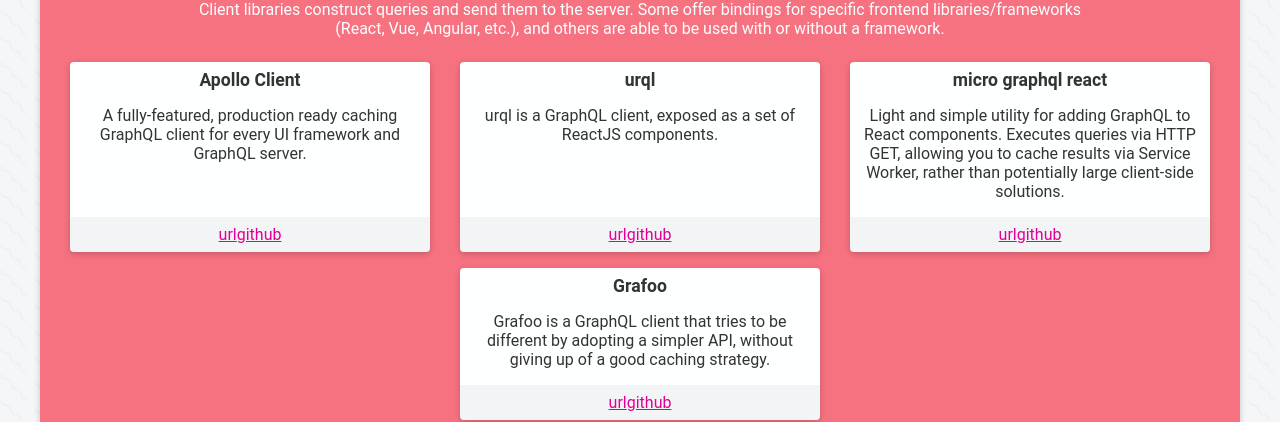
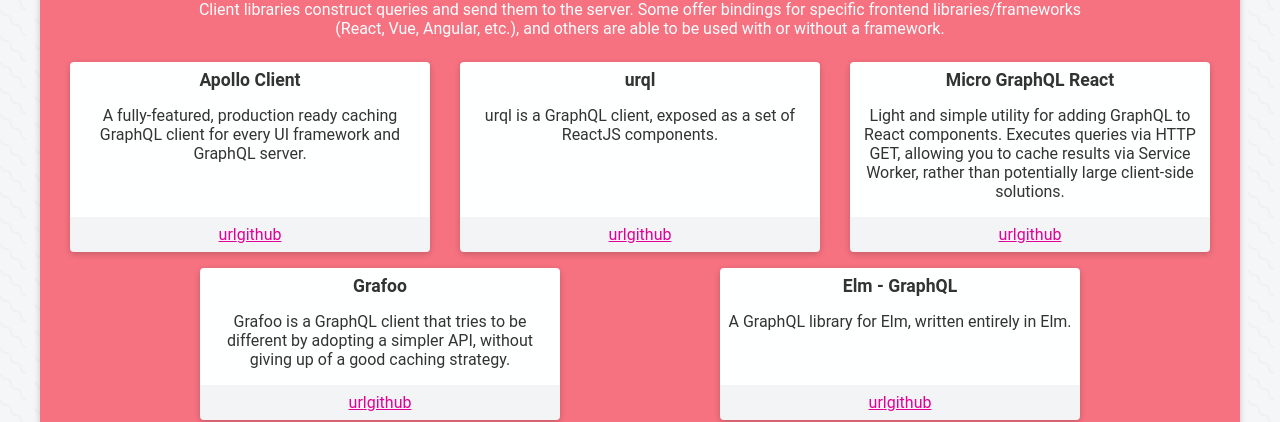
Before and after one commit to steven-mercatante/graphql-stack, a React (Create React App) app: page / in a window 1280 px wide. Shown: the part 380-802 px from the top of the page. Built offline with nearby package versions, Linux system fonts and the light colour scheme.

Commit message:
Add Elm - GraphQL tool data

```diff
--- a/src/toolsData.js
+++ b/src/toolsData.js
@@ -1,4 +1,5 @@
 const Elixir = "Elixir";
+const Elm = "Elm";
 const JavaScript = "JavaScript";
 const Python = "Python";
 
@@ -25,7 +26,7 @@
         language: JavaScript
       },
       {
-        name: "micro graphql react",
+        name: "Micro GraphQL React",
         description:
           "Light and simple utility for adding GraphQL to React components. Executes queries via HTTP GET, allowing you to cache results via Service Worker, rather than potentially large client-side solutions.",
         url: "",
@@ -39,6 +40,14 @@
         url: "",
         github: "https://github.com/grafoojs/grafoo",
         language: JavaScript
+      },
+      {
+        name: "Elm - GraphQL",
+        description: "A GraphQL library for Elm, written entirely in Elm.",
+        url:
+          "http://package.elm-lang.org/packages/jamesmacaulay/elm-graphql/latest",
+        github: "https://github.com/jamesmacaulay/elm-graphql",
+        language: Elm
       }
     ]
   },
```
